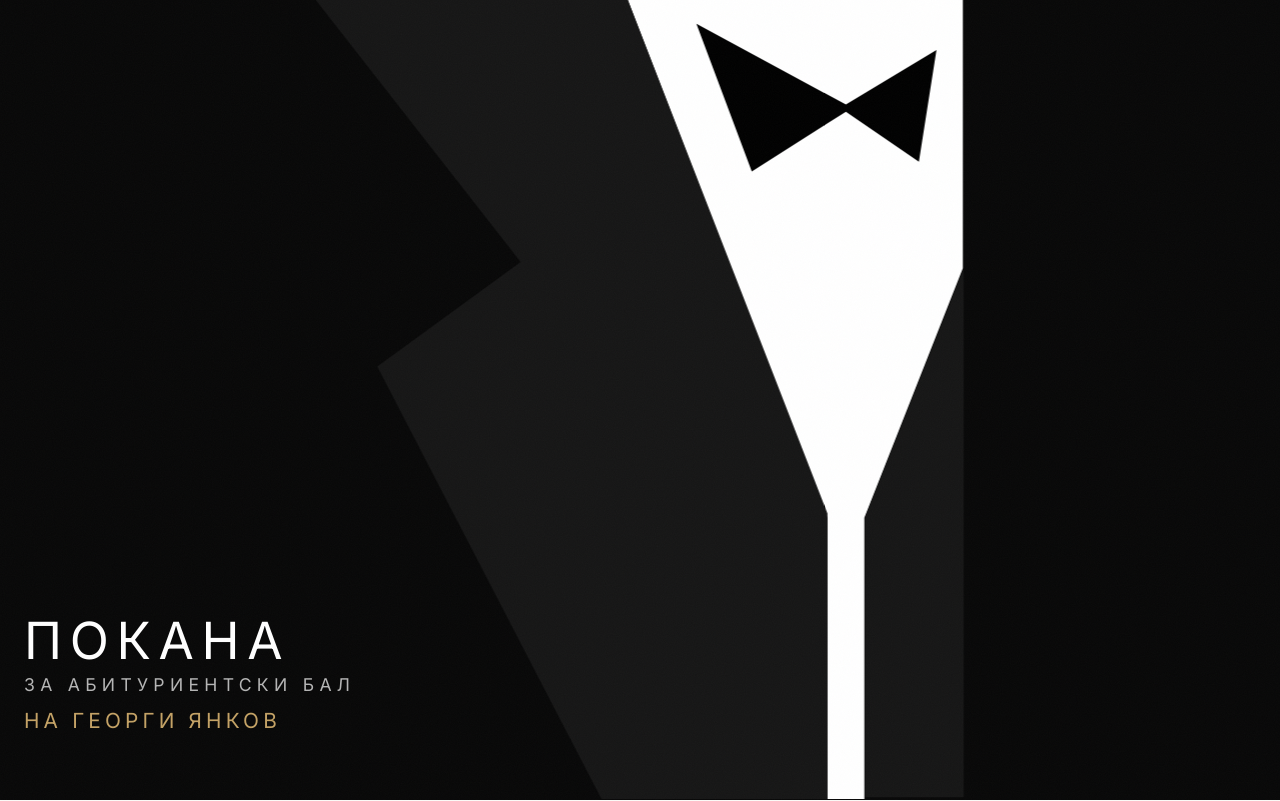
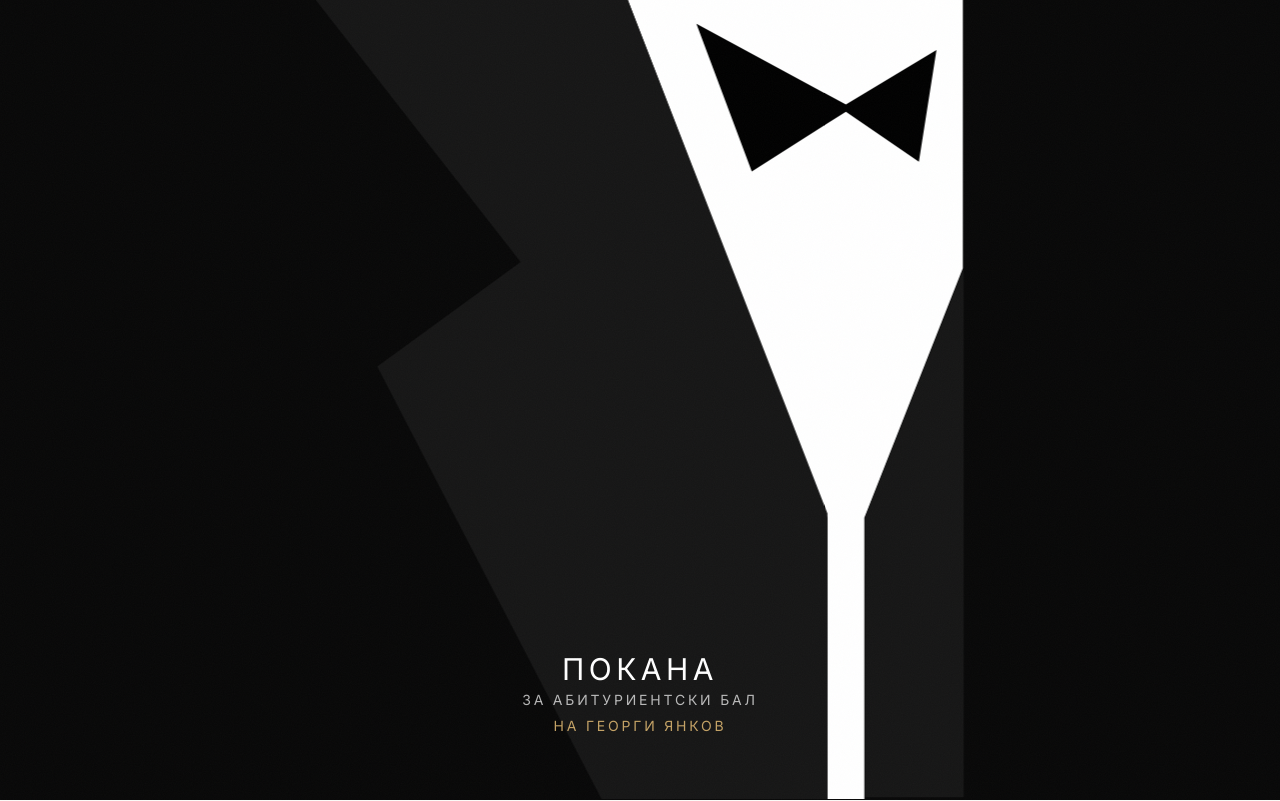
Before and after one commit to astoilkov/georgi-yankov-website, a Next.js app: page / in a window 1280 px wide. Shown: the top 801 px of the page. Built offline with nearby package versions, Linux system fonts and the light colour scheme.

Commit message:
Simplify hero text sizing and add responsive centering
Replace clamp() functions with standard Tailwind size utilities (text-3xl, text-sm) for better consistency and maintainability. Add responsive centering to the hero section on small screens using sm: breakpoint.

```diff
--- a/src/app/page.tsx
+++ b/src/app/page.tsx
@@ -36,7 +36,7 @@ export default function Home() {
       <div className="grain-overlay fixed inset-0 pointer-events-none z-100 opacity-[0.03] bg-repeat bg-size-[256px]" />
 
       {/* Hero — Tuxedo Cover */}
-      <section className="relative w-full h-dvh bg-foreground flex items-end justify-start overflow-hidden snap-start">
+      <section className="relative w-full h-dvh bg-foreground flex items-end justify-start sm:justify-center overflow-hidden snap-start">
         <Image
           src="/tuxedo.svg"
           alt=""
@@ -46,14 +46,14 @@ export default function Home() {
           priority
         />
 
-        <div className="relative z-10 text-left p-6 animate-[heroTextUp_1s_ease-out_0.8s_both]">
-          <div className="text-[clamp(2rem,5vw,3.2rem)] text-white tracking-[0.15em] uppercase leading-[1.1] mb-1">
+        <div className="relative z-10 text-left sm:text-center p-6 animate-[heroTextUp_1s_ease-out_0.8s_both]">
+          <div className="text-3xl text-white tracking-[0.15em] uppercase leading-[1.1] mb-1">
             Покана
           </div>
-          <div className="text-[clamp(0.85rem,2vw,1.1rem)] text-white/70 tracking-[0.3em] uppercase mb-1.5">
+          <div className="text-sm text-white/70 tracking-[0.2em] uppercase mb-1.5">
             за абитуриентски бал
           </div>
-          <div className="text-[clamp(1rem,2.5vw,1.3rem)] text-(--color-gold) tracking-[0.2em] uppercase">
+          <div className="text-sm text-(--color-gold) tracking-[0.2em] uppercase">
             на Георги Янков
           </div>
         </div>
```
